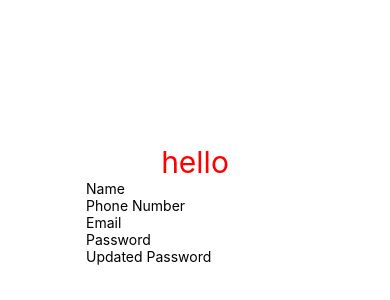
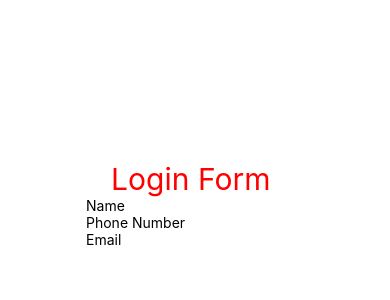
Before and after one commit to ThePriyambar/React_native_concept_testing, a React Native app: screen / in a window 390 px wide. Shown: the part 218-518 px from the top of the page. Built offline with nearby package versions, Linux system fonts and the light colour scheme.

Commit message:
some-changes

```diff
--- a/App.tsx
+++ b/App.tsx
@@ -11,14 +11,10 @@ import { StatusBar, StyleSheet, useColorScheme, View,Text ,TextInput} from 'reac
 function App() {
   return (
     <View style={styles.container}>
-     <Text style = {{fontSize: 30, color: 'red'}}>hello</Text>
-     <TextInput placeholder="Name" />
+     <Text style = {{fontSize: 30, color: 'red'}}>Login Form </Text>
+     <TextInput placeholder="Name"/>
      <TextInput placeholder="Phone Number" />
      <TextInput placeholder="Email" />
-     <TextInput placeholder="Password" />
-     <TextInput placeholder="Updated Password" />
-
-
 
     </View>
   );
```
